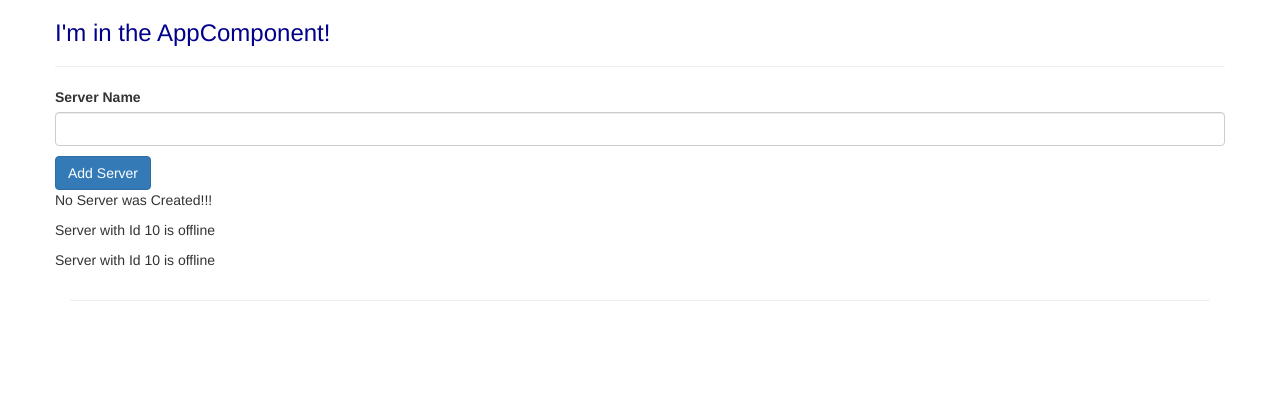
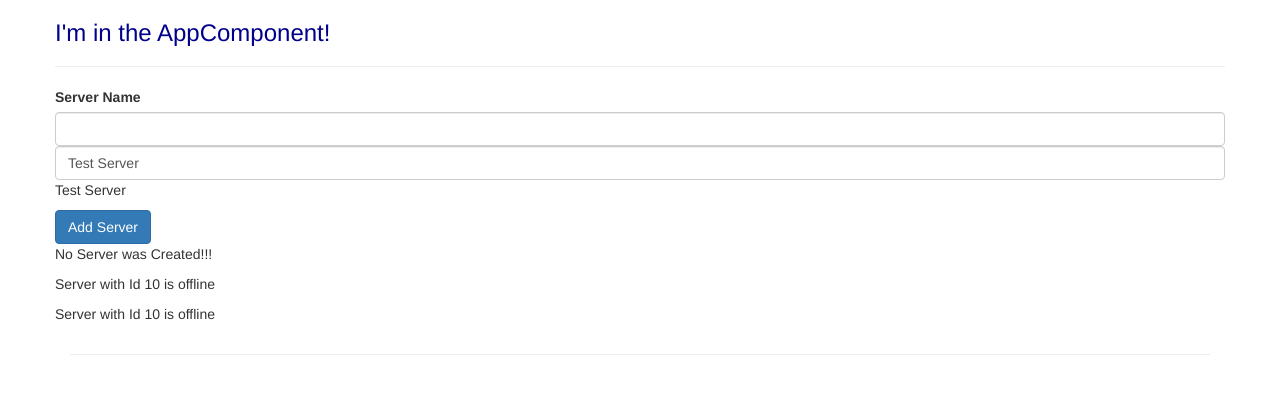
Before and after one commit to ManideepInnamuri/Angular-Basics, an Angular app: page / in a window 1280 px wide. Shown: the top 394 px of the page. Built offline with nearby package versions, Linux system fonts and the light colour scheme.

Commit message:
Two Way Data Binding
Two Way Data Binding
in Html :+1: <input
type="text"
class="form-control"
[(ngModel)]="serverName">
in Type script assign value to serverName

```diff
--- a/src/app/servers/servers.component.html
+++ b/src/app/servers/servers.component.html
@@ -1,5 +1,9 @@
 <label>Server Name</label>
 <input type="text" class="form-control" (input)="onUpdateServer($event)">
+<input
+type="text"
+class="form-control"
+[(ngModel)]="serverName">
 <p>{{serverName}}</p>
 <button class="btn btn-primary" [disabled]="allowNewServer" (click)="onCreateServer()">Add Server</button>
 <!-- <p [innerText]="allowNewServer"></p> -->
--- a/src/app/servers/servers.component.ts
+++ b/src/app/servers/servers.component.ts
@@ -8,7 +8,7 @@ import { Component, OnInit } from '@angular/core';
 export class ServersComponent implements OnInit {
   allowNewServer: boolean = true;
   serverCreationStatus = 'No Server was Created!!!'
-  serverName='';
+  serverName='Test Server';
   constructor() {
     setTimeout(() => {
       this.allowNewServer = false;
```
